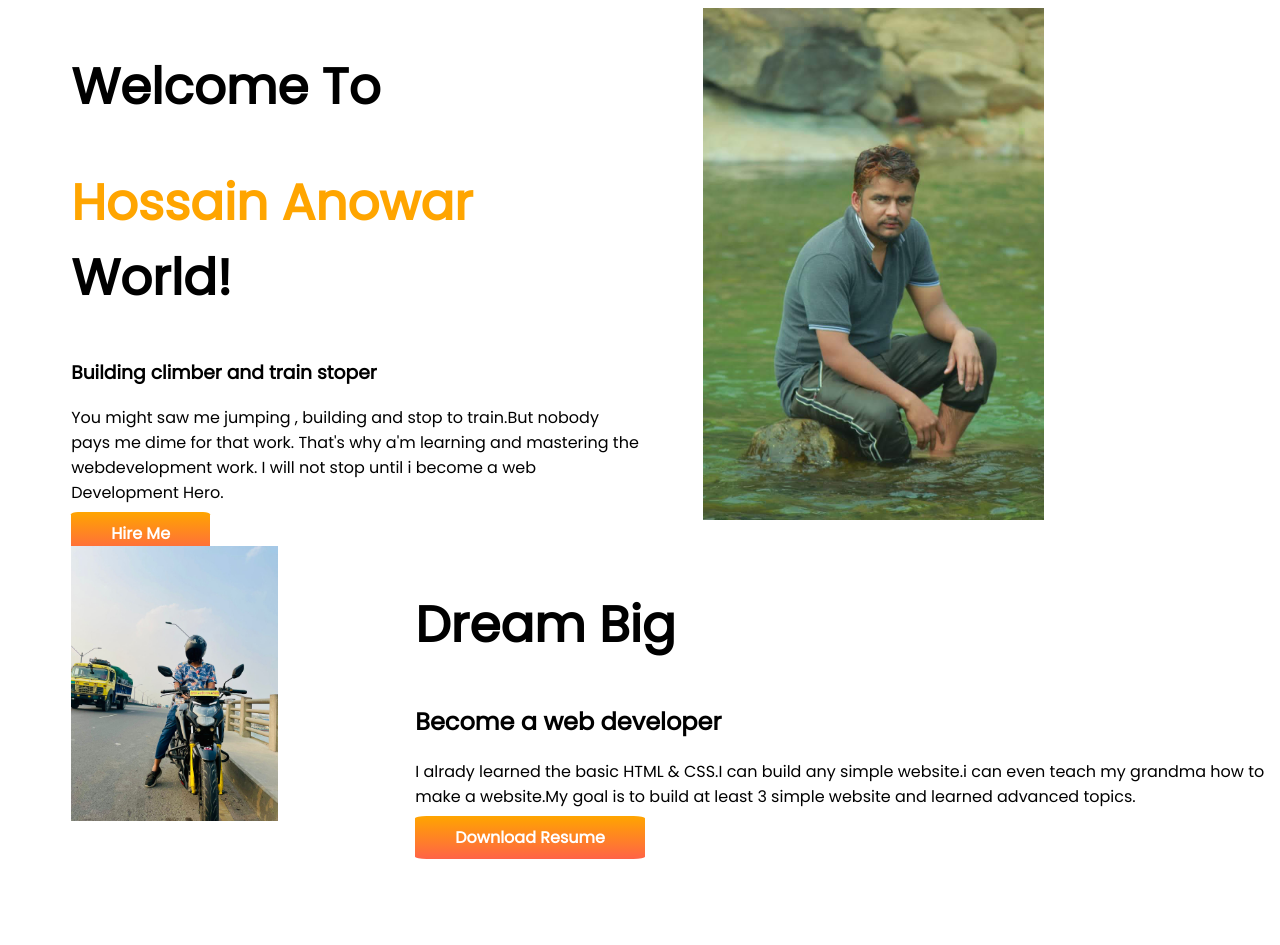
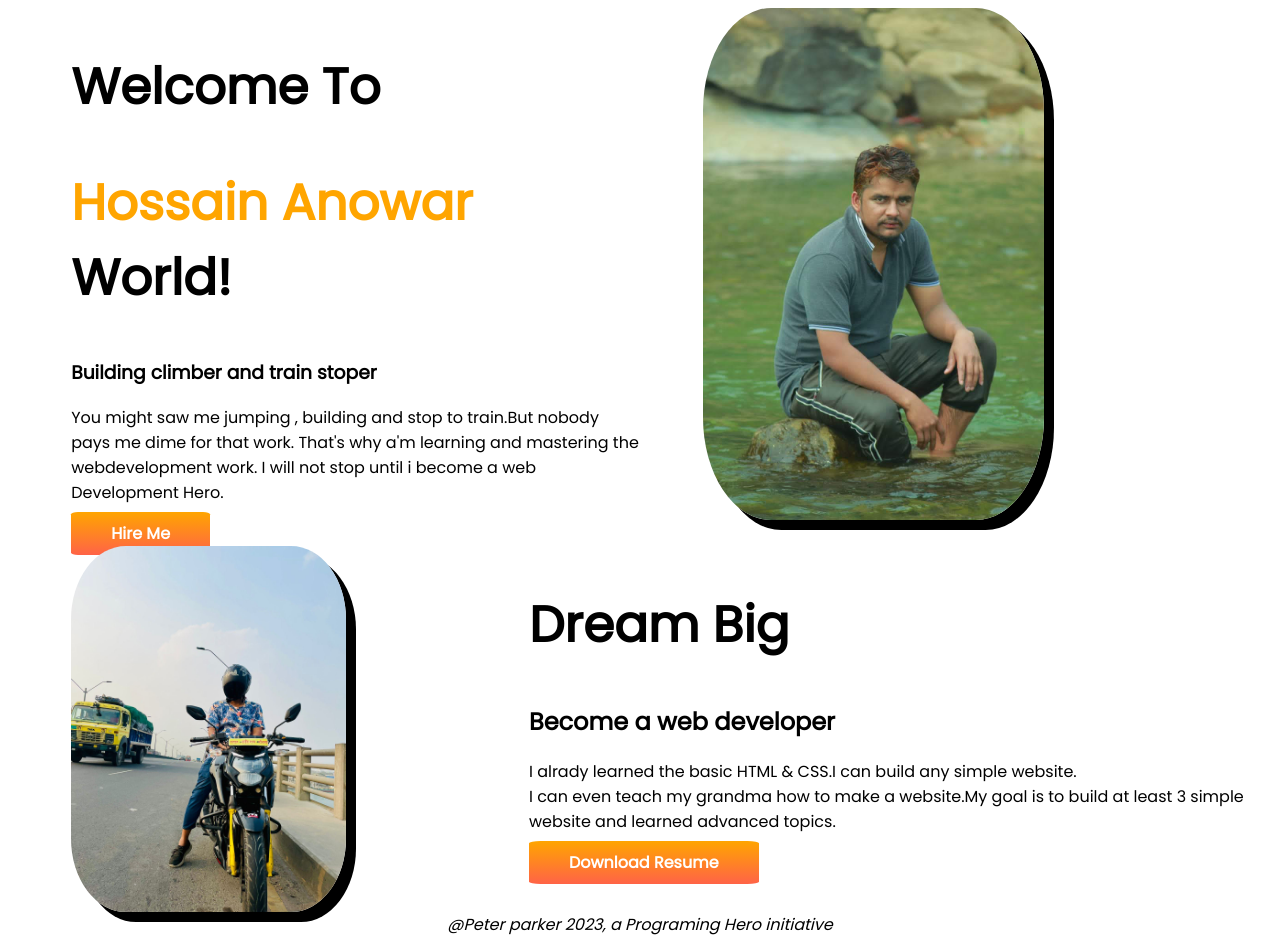
Before and after one commit to anowar96/personal-portfolio, a plain HTML site: page index.html in a window 1280 px wide. Before the commit the page ends 859 px from the top, so only its background shows below. Drawn offline with Linux system fonts and the light colour scheme.

Commit message:
added style

```diff
--- a/index.html
+++ b/index.html
@@ -35,14 +35,16 @@
         <div>
             <h1>Dream Big</h1>
             <h2>Become a web developer</h2>
-            <p>I alrady learned the basic HTML & CSS.I can build any simple website.i can even teach my grandma how to
+            <p>I alrady learned the basic HTML & CSS.I can build any simple website.<br> I can even teach my grandma how
+                to
                 make
                 a website.My goal is to build at least 3 simple website and learned advanced topics.</p>
             <a class="Link-button" target="_blank" href="#">Download Resume</a>
         </div>
     </section>
+    <footer>@Peter parker 2023, a Programing Hero initiative</footer>
 
-    </div>
+
 
 </body>
 
--- a/style.css
+++ b/style.css
@@ -22,6 +22,8 @@ section {
 .width img {
     width: 60%;
     display: flex;
+    border-radius: 20%;
+    box-shadow: 10px 10px;
 }
 
 .Link-button {
@@ -32,3 +34,8 @@ section {
     color: white;
     font-weight: 700;
 }
+
+footer {
+    text-align: center;
+    font-style: italic;
+}
```
